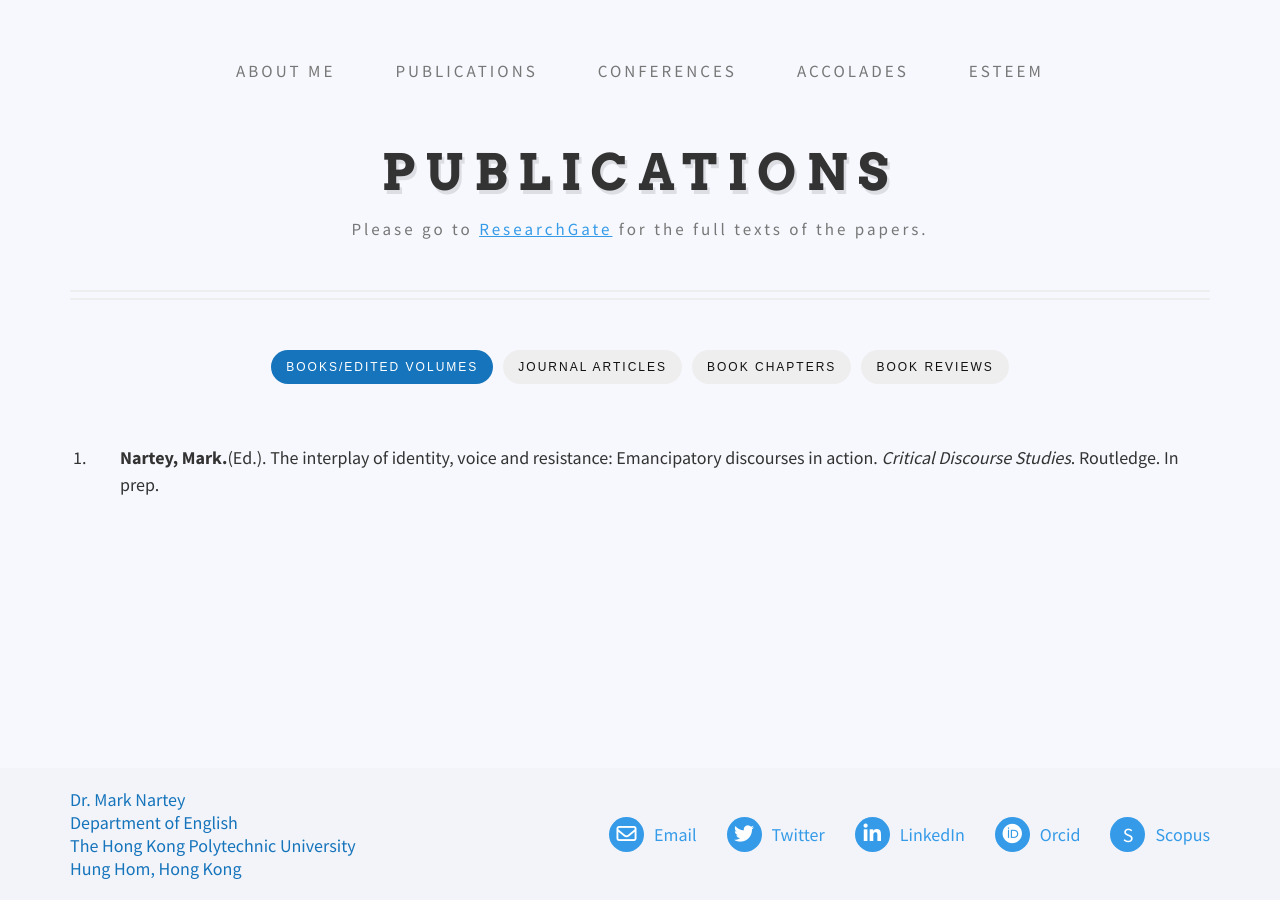
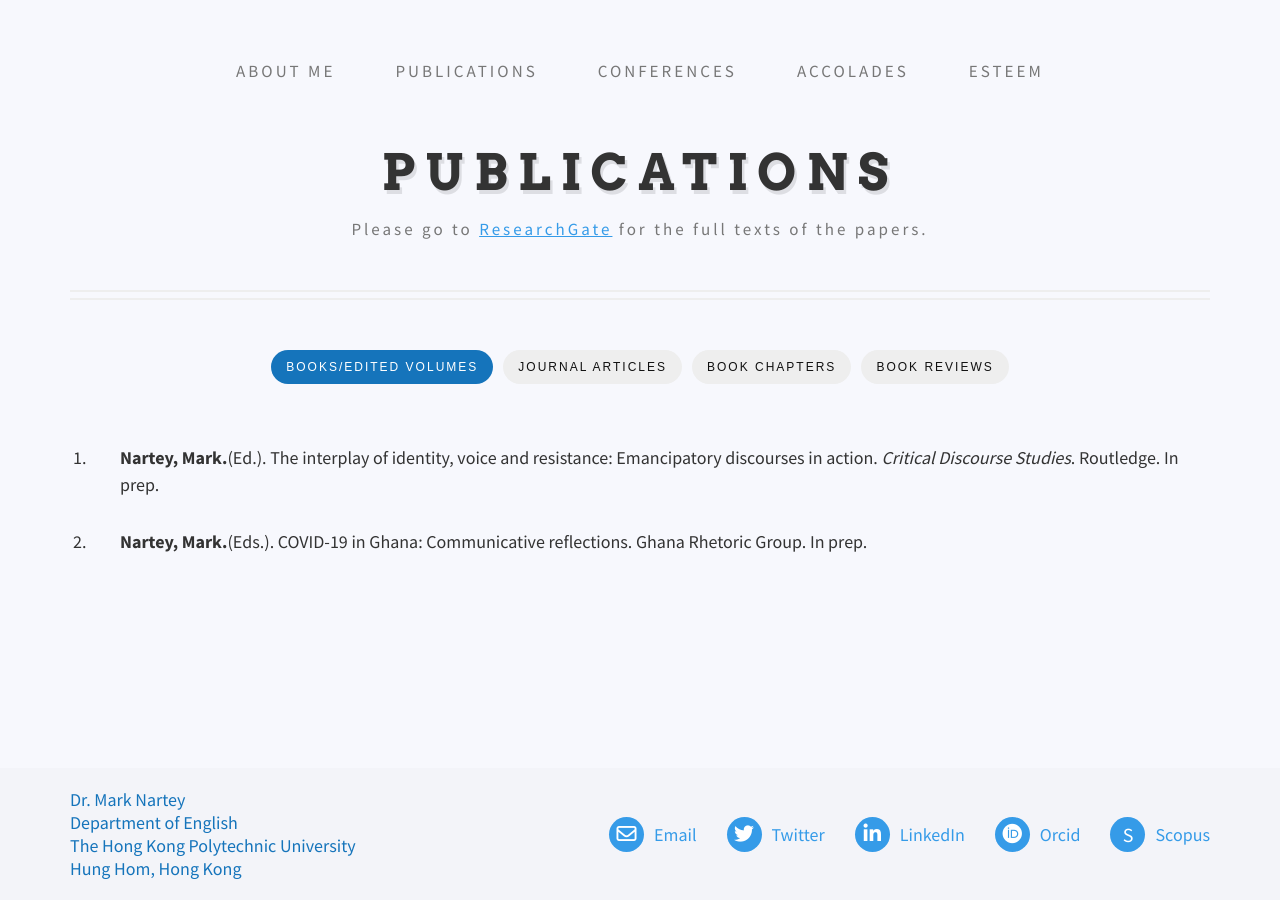
Before and after one commit to danielcornock/marknartey.com, a Jekyll site: the page built from _pages/publications.md, in a window 1280 px wide. Built offline with Jekyll 4.4.1, drawn with Linux system fonts in a browser that asks for light colours; nearby versions of some CDN libraries.

Commit message:
Update Content “Books”

```diff
--- a/_data/books.yml
+++ b/_data/books.yml
@@ -3,3 +3,6 @@ items:
       <b>Nartey, Mark.</b>(Ed.). The interplay of identity, voice and
       resistance: Emancipatory discourses in action. <i>Critical Discourse
       Studies</I>. Routledge. In prep.
+  - content: >-
+      <b>Nartey, Mark.</b>(Eds.). COVID-19 in Ghana: Communicative reflections.
+      Ghana Rhetoric Group. In prep.
```
